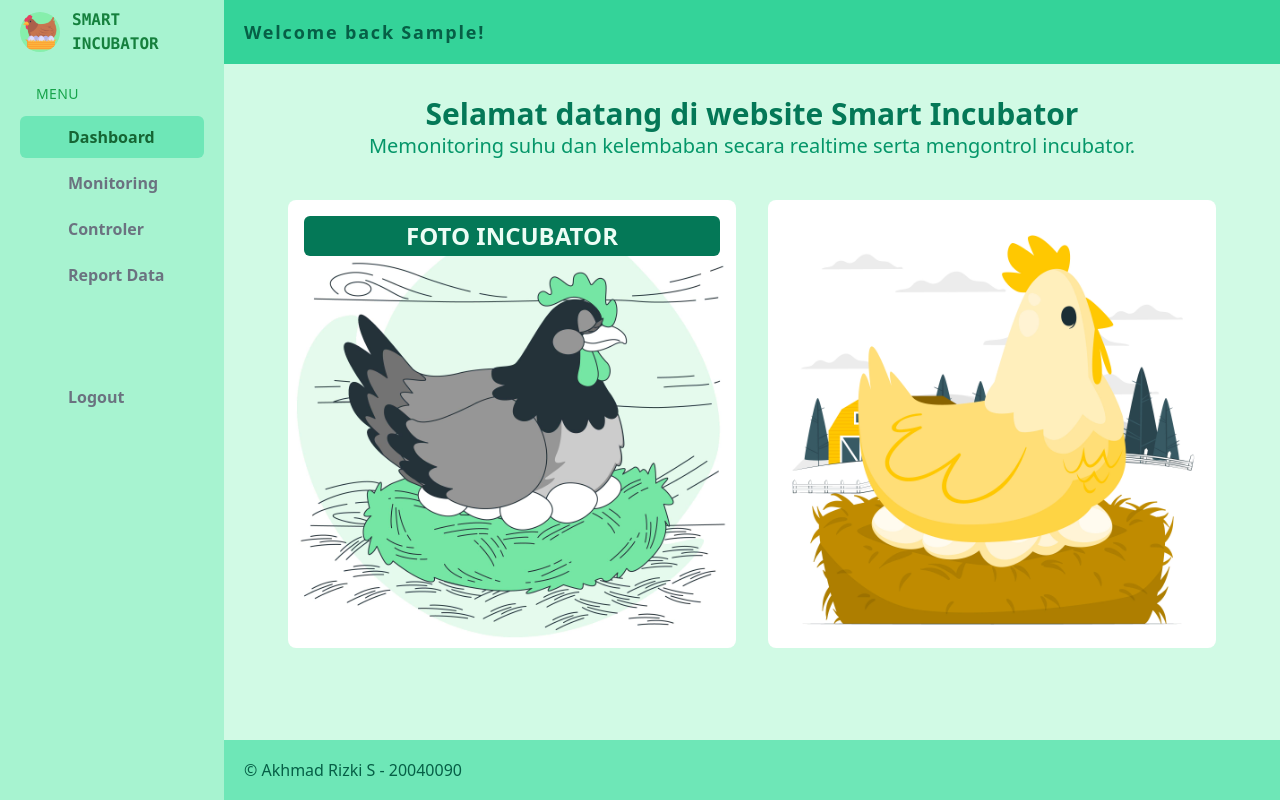
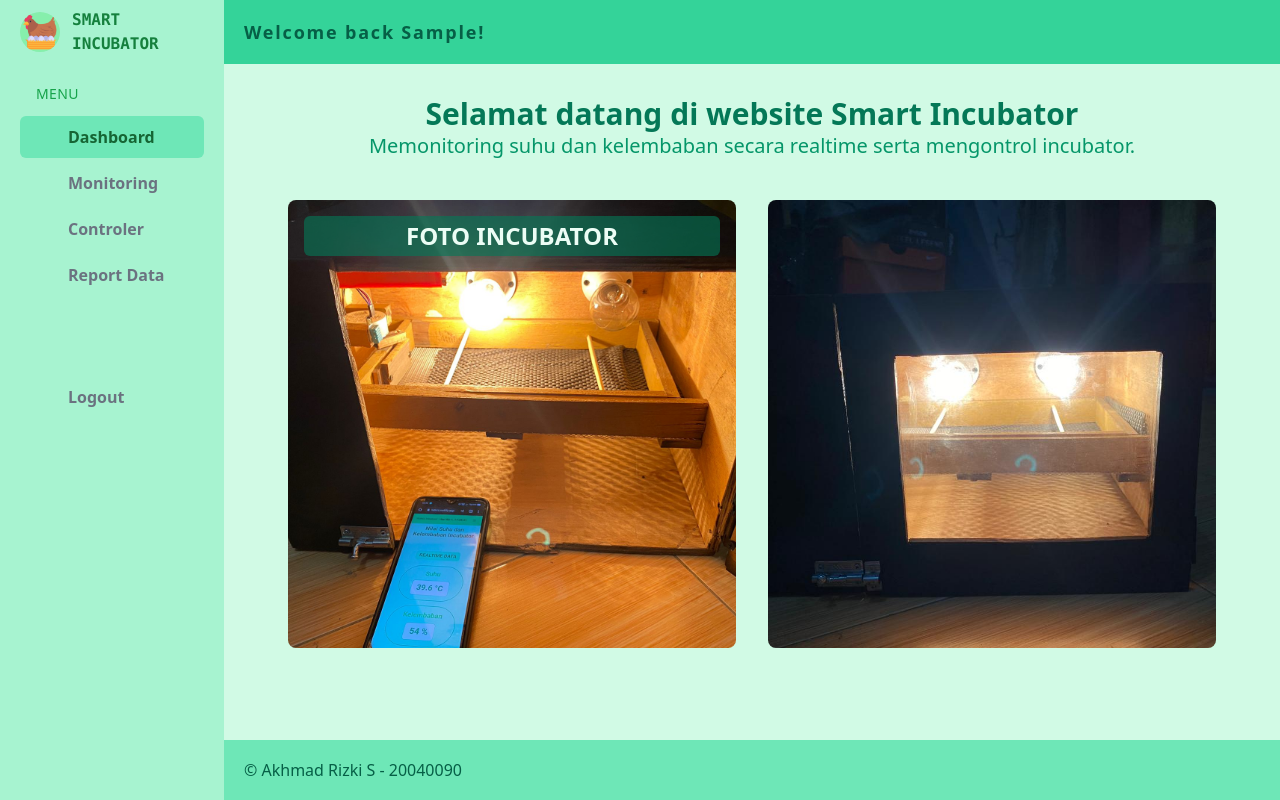
Before and after one commit to rafignwn/monitoring-smart-incubator, a React (Vite) app: page / in a window 1280 px wide. Built offline with nearby package versions, Linux system fonts and the light colour scheme; no server answers; the database is empty; sample sign-in values are in the browser's storage; some icons are missing.

Commit message:
update gambar dashboard

```diff
--- a/src/pages/Dashboard.tsx
+++ b/src/pages/Dashboard.tsx
@@ -1,7 +1,7 @@
 import { useEffect } from "react";
 import { Toaster } from "react-hot-toast";
-import fotoKuwali1 from "../assets/ayam1.jpg";
-import fotoKuwali2 from "../assets/ayam2.jpg";
+import fotoKuwali1 from "../assets/inkubator-1.jpg";
+import fotoKuwali2 from "../assets/inkubator-2.jpg";
 
 export default function Dashboard() {
   useEffect(() => {
@@ -18,9 +18,9 @@ export default function Dashboard() {
         Memonitoring suhu dan kelembaban secara realtime serta mengontrol
         incubator.
       </p>
-      <div className="grid mx-8 grid-cols-1 gap-8 md:grid-cols-2">
+      <div className="grid mx-1 md:mx-8 grid-cols-1 gap-8 md:grid-cols-2">
         <div className="w-full relative aspect-square border-3 border-emerald-400 overflow-hidden rounded-lg">
-          <h4 className="absolute uppercase top-4 left-4 right-4 text-center font-semibold text-emerald-50 rounded-md text-2xl bg-emerald-700 px-4 py-1">
+          <h4 className="absolute uppercase top-4 left-4 right-4 text-center font-semibold text-emerald-50 rounded-md text-xl md:text-2xl bg-emerald-700 bg-opacity-60 px-4 py-1">
             Foto Incubator
           </h4>
           <img
```
Also changed, not shown: src/assets/inkubator-1.jpg (added), src/assets/inkubator-2.jpg (added).
